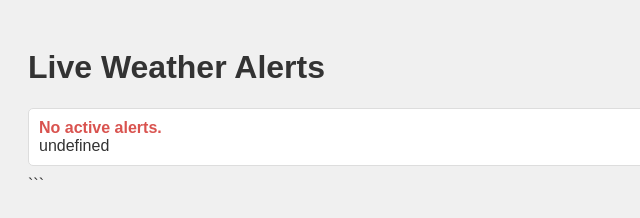
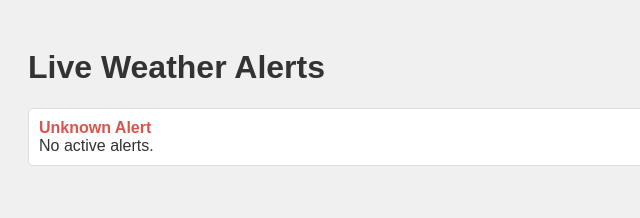
Before and after one commit to G34hWeatherSpotter/Weather-alerts, a plain HTML site: page index.html in a window 1280 px wide. Shown: the full height of the page, 0-640 px from the left. Drawn offline with Linux system fonts and the light colour scheme.

Commit message:
Update index.html

````diff
--- a/index.html
+++ b/index.html
@@ -26,25 +26,44 @@
 </head>
 <body>
     <h1>Live Weather Alerts</h1>
-    <div id="alerts"></div>
+    <div id="alerts">Loading alerts...</div>
+
     <script>
         async function fetchAlerts() {
             try {
-                const response = await fetch('https://raw.githubusercontent.com/G34hWeatherSpotter/Weather-alerts/main/alerts.txt');
+                const response = await fetch('https://raw.githubusercontent.com/G34hWeatherSpotter/Weather-alerts/main/alerts.txt', { cache: "no-cache" });
                 if (!response.ok) {
-                    throw new Error('Network response was not ok');
+                    throw new Error(`HTTP error! Status: ${response.status}`);
                 }
                 const text = await response.text();
-                const alerts = text.split('\n').filter(alert => alert.trim() !== '');
-                const alertsContainer = document.getElementById('alerts');
-                alertsContainer.innerHTML = alerts.map(alert => `<div class="alert"><div class="alert-title">${alert.split(':')[0]}</div><div>${alert.split(':')[1]}</div></div>`).join('');
+
+                // Ensure text is not empty before processing
+                if (!text.trim()) {
+                    document.getElementById('alerts').innerHTML = "<p>No active alerts at this time.</p>";
+                    return;
+                }
+
+                const alerts = text.split('\n')
+                    .map(line => line.trim())
+                    .filter(line => line !== '')
+                    .map(alert => {
+                        const parts = alert.split(':');
+                        if (parts.length < 2) {
+                            return `<div class="alert"><div class="alert-title">Unknown Alert</div><div>${alert}</div></div>`;
+                        }
+                        return `<div class="alert"><div class="alert-title">${parts[0]}</div><div>${parts.slice(1).join(':')}</div></div>`;
+                    })
+                    .join('');
+
+                document.getElementById('alerts').innerHTML = alerts || "<p>No active alerts.</p>";
             } catch (error) {
                 console.error('Error fetching alerts:', error);
+                document.getElementById('alerts').innerHTML = "<p style='color:red;'>Failed to load alerts. Please try again later.</p>";
             }
         }
+
         fetchAlerts();
         setInterval(fetchAlerts, 60000); // Refresh every 1 minute
     </script>
 </body>
 </html>
-```
````
